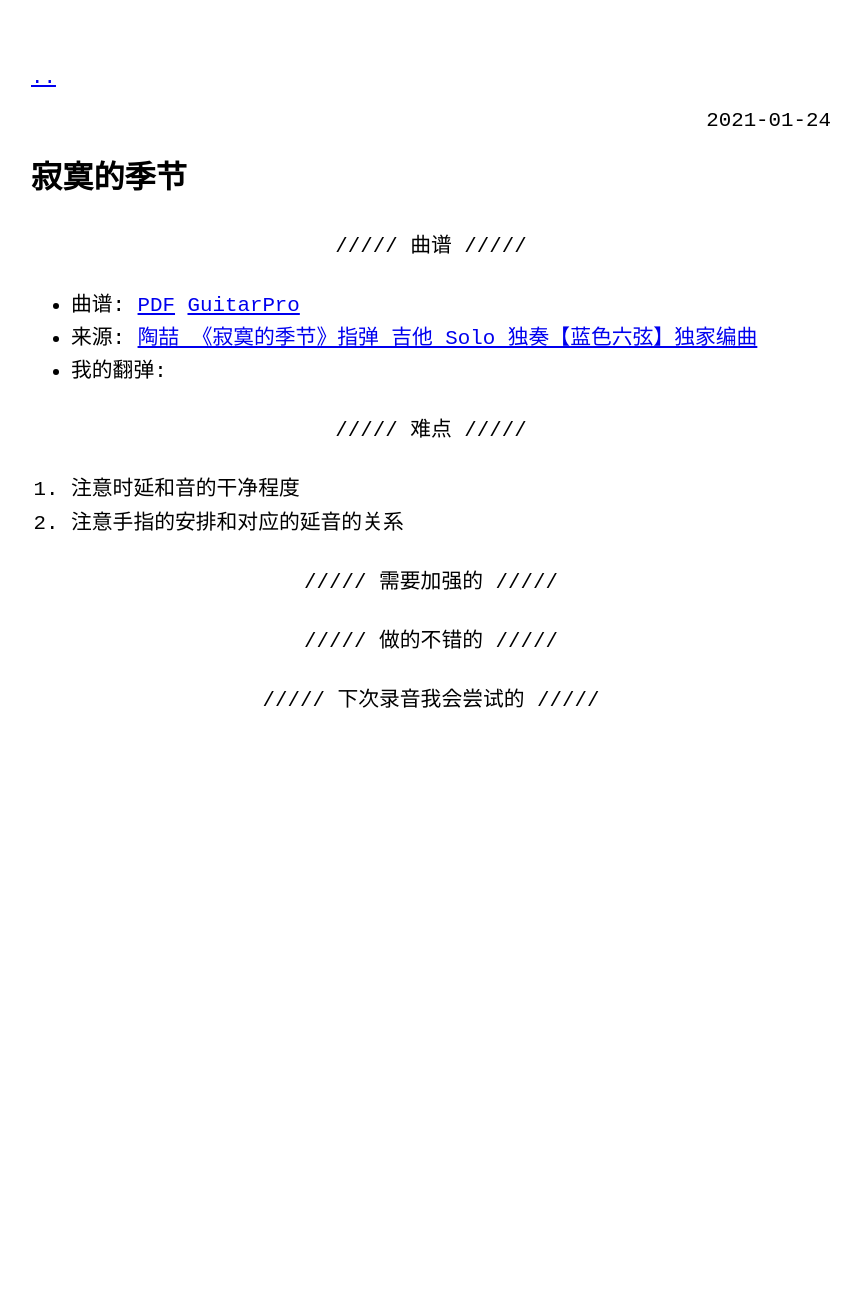
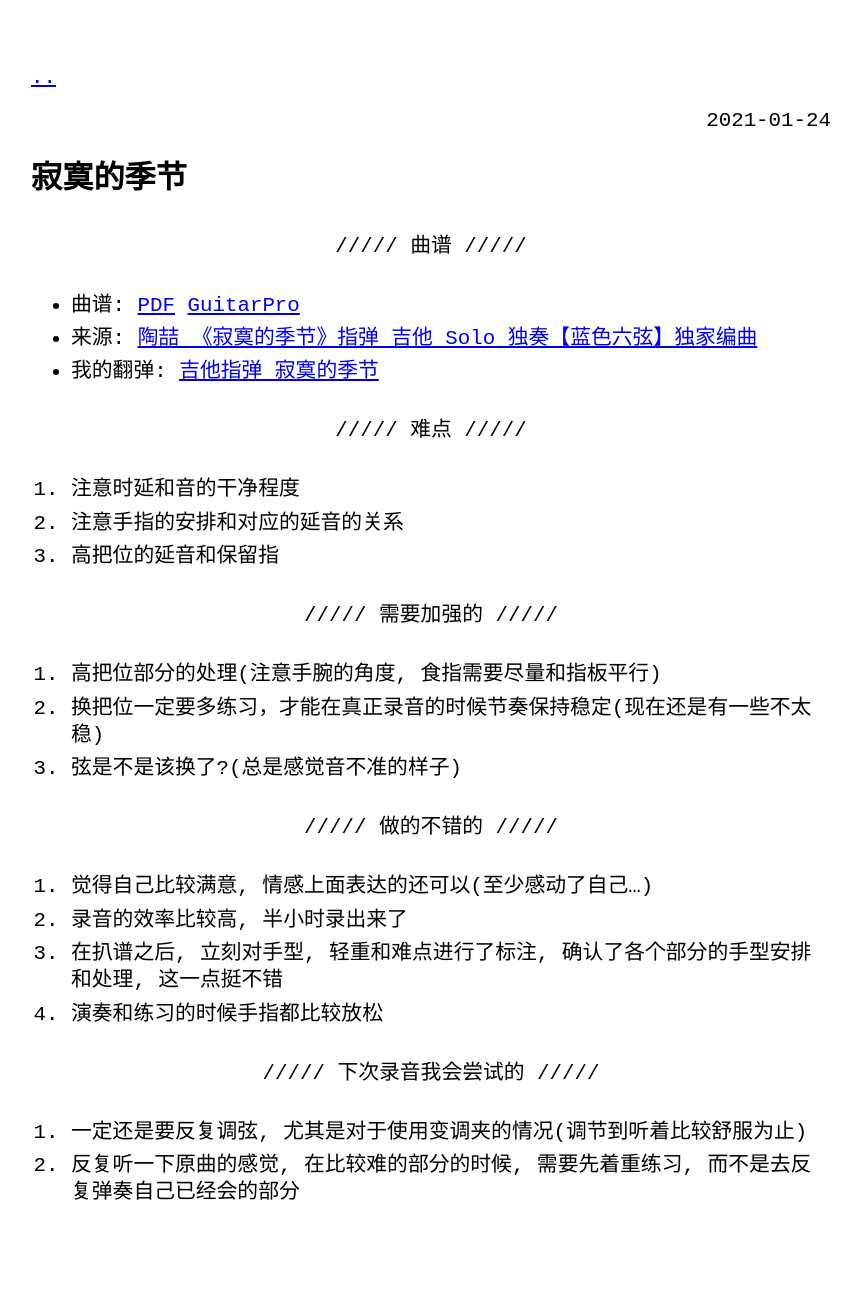
Before and after one commit to dengqinghua/dengqinghua.github.io, a Jekyll site: the page docs/lonely-seasons.html, which Jekyll copies as it is, in a window 1280 px wide. Shown: the whole page, without its empty margins (209-1070 px from the left). Built offline with Jekyll 4.4.1, drawn with Linux system fonts in a browser that asks for light colours; before the commit the page ends 900 px from its top, so only the background shows below that.

Commit message:
完成 寂寞的季节 的演奏

```diff
--- a/docs/lonely-seasons.html
+++ b/docs/lonely-seasons.html
@@ -43,7 +43,7 @@
 <ul>
   <li>曲谱: <a href="assets/js/pdf.js/web/viewer.html?file=/assets/doc/寂寞的季节.pdf">PDF</a> <a href="assets/doc/寂寞的季节.gp">GuitarPro</a></li>
   <li>来源: <a href="https://www.bilibili.com/video/BV1Mx411m74N">陶喆 《寂寞的季节》指弹 吉他 Solo 独奏【蓝色六弦】独家编曲</a></li>
-  <li>我的翻弹:</li>
+  <li>我的翻弹: <a href="https://www.bilibili.com/video/BV1TN411o7Qu">吉他指弹 寂寞的季节</a></li>
 </ul>
 
 <hr data-content=" 难点 " />
@@ -51,13 +51,32 @@
 <ol>
   <li>注意时延和音的干净程度</li>
   <li>注意手指的安排和对应的延音的关系</li>
+  <li>高把位的延音和保留指</li>
 </ol>
 
 <hr data-content=" 需要加强的 " />
 
+<ol>
+  <li>高把位部分的处理(注意手腕的角度, 食指需要尽量和指板平行)</li>
+  <li>换把位一定要多练习，才能在真正录音的时候节奏保持稳定(现在还是有一些不太稳)</li>
+  <li>弦是不是该换了?(总是感觉音不准的样子)</li>
+</ol>
+
 <hr data-content=" 做的不错的 " />
 
+<ol>
+  <li>觉得自己比较满意, 情感上面表达的还可以(至少感动了自己…)</li>
+  <li>录音的效率比较高, 半小时录出来了</li>
+  <li>在扒谱之后, 立刻对手型, 轻重和难点进行了标注, 确认了各个部分的手型安排和处理, 这一点挺不错</li>
+  <li>演奏和练习的时候手指都比较放松</li>
+</ol>
+
 <hr data-content=" 下次录音我会尝试的 " />
+
+<ol>
+  <li>一定还是要反复调弦, 尤其是对于使用变调夹的情况(调节到听着比较舒服为止)</li>
+  <li>反复听一下原曲的感觉, 在比较难的部分的时候, 需要先着重练习, 而不是去反复弹奏自己已经会的部分</li>
+</ol>
 
 </article>
 
```
Also changed, not shown: docs/feed.xml (+22 -3 lines), 1 other file.
